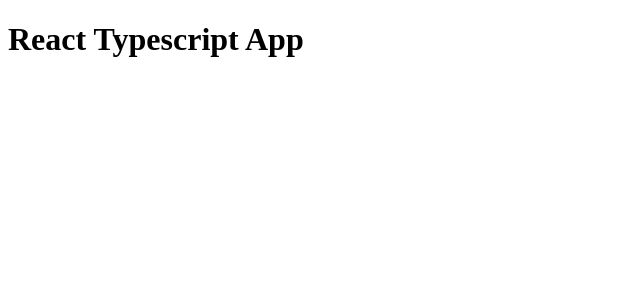
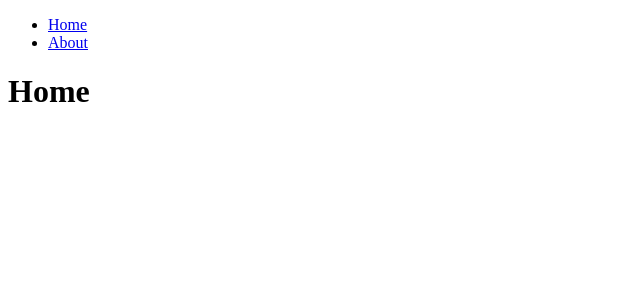
Before and after one commit to lmarzy/skiing-countdown, a React (Vite) app: page / in a window 1280 px wide. Shown: the top 300 px of the page, without its empty margins (0-640 px from the left). Built offline with nearby package versions, Linux system fonts and the light colour scheme.

Commit message:
Furhter app updates

```diff
--- a/package.json
+++ b/package.json
@@ -13,11 +13,13 @@
   },
   "dependencies": {
     "react": "^16.6.3",
-    "react-dom": "^16.6.3"
+    "react-dom": "^16.6.3",
+    "react-router-dom": "^4.3.1"
   },
   "devDependencies": {
     "@types/react": "^16.7.17",
     "@types/react-dom": "^16.0.11",
+    "@types/react-router-dom": "^4.3.1",
     "husky": "^1.2.1",
     "lint-staged": "^8.1.0",
     "parcel-bundler": "^1.10.3",
--- a/src/App/App.tsx
+++ b/src/App/App.tsx
@@ -1,4 +1,8 @@
 import * as React from 'react';
+import { BrowserRouter as Router, Route, Link } from 'react-router-dom';
+
+import Home from '../features/Home/Home';
+import About from '../features/About/About';
 
 interface AppProps {
   a: string;
@@ -6,9 +10,20 @@ interface AppProps {
 }
 
 const App = ({ a, b }: AppProps) => (
-  <div>
-    <h1>React Typescript App</h1>
-  </div>
+  <Router>
+    <>
+      <ul>
+        <li>
+          <Link to="/">Home</Link>
+        </li>
+        <li>
+          <Link to="/about">About</Link>
+        </li>
+      </ul>
+      <Route exact path="/" component={Home} />
+      <Route path="/about" component={About} />
+    </>
+  </Router>
 );
 
 export default App;
--- /dev/null
+++ b/src/features/About/About.tsx
@@ -0,0 +1,13 @@
+import * as React from 'react';
+
+class About extends React.Component {
+  render() {
+    return (
+      <div>
+        <h1>About</h1>
+      </div>
+    );
+  }
+}
+
+export default About;
--- /dev/null
+++ b/src/features/Home/Home.tsx
@@ -0,0 +1,23 @@
+import * as React from 'react';
+
+export const initialState = {
+  title: 'Home',
+};
+
+export type HomeState = Readonly<typeof initialState>;
+
+class Home extends React.Component<{}, HomeState> {
+  readonly state: HomeState = initialState;
+
+  render() {
+    const { title } = this.state;
+
+    return (
+      <div>
+        <h1>{title}</h1>
+      </div>
+    );
+  }
+}
+
+export default Home;
--- a/tslint.json
+++ b/tslint.json
@@ -5,7 +5,8 @@
   "rules": {
     "variable-name": false,
     "function-name": false,
-    "jsx-no-lambda": false
+    "jsx-no-lambda": false,
+    "member-access": [true, "no-public"]
   },
   "rulesDirectory": []
 }
```
Also changed, not shown: 1 other file (tests, documents, lock files or other folders).
